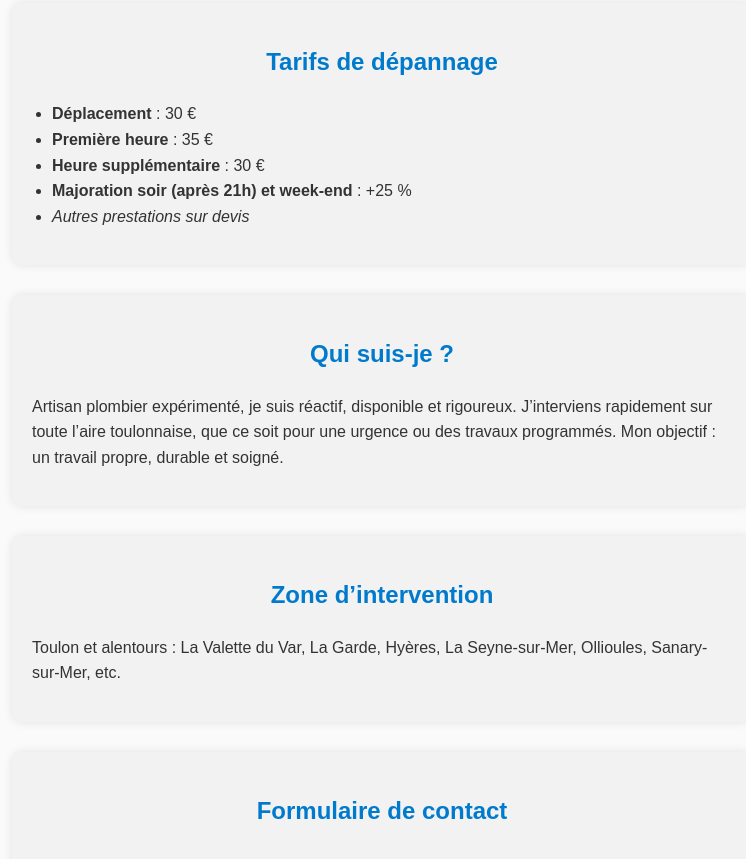
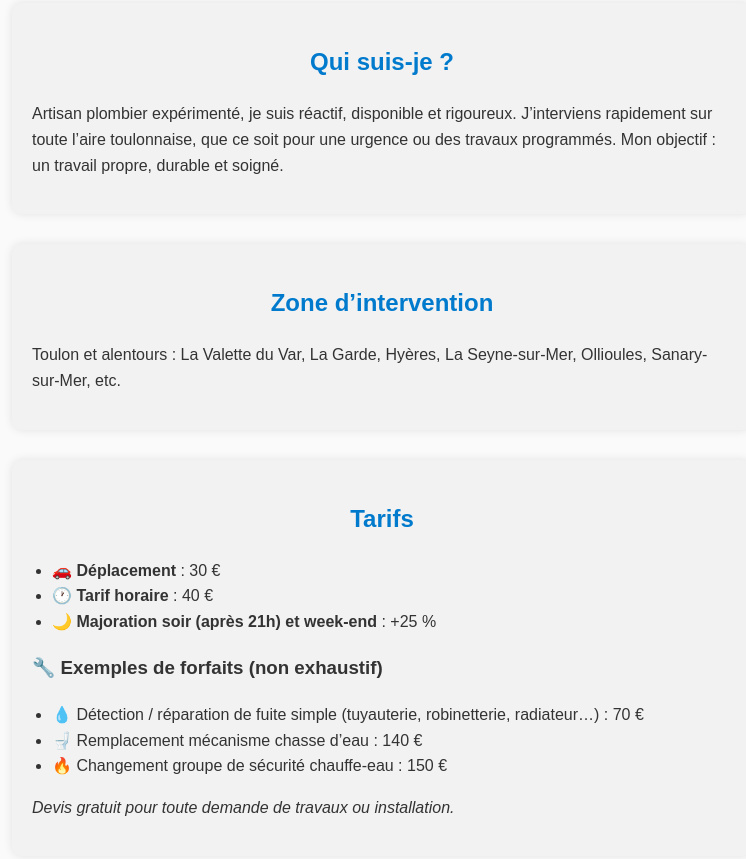
Before and after one commit to kevindebailleul/debailleulplomberie, a plain HTML site: page index.html in a window 1280 px wide. Shown: the part 639-1498 px from the top of the page, without its empty margins (258-1004 px from the left). Drawn offline with Linux system fonts and the light colour scheme.

Commit message:
Update index.html
modification tarifs

```diff
--- a/index.html
+++ b/index.html
@@ -3,8 +3,8 @@
 <head>
   <meta charset="UTF-8" />
   <meta name="viewport" content="width=device-width, initial-scale=1" />
-  <meta name="description" content="Plombier à Toulon : dépannage plomberie 24h/24, rénovation, petits travaux. Tarifs clairs : déplacement 30€, première heure 35€. Devis gratuit." />
-  <meta name="keywords" content="plombier Toulon, dépannage plomberie, urgence fuite eau, tarifs plombier Toulon, artisan plombier, debailleul plomberie, intervention rapide, remplacement chasse d'eau, robinet gaz, rénovation plomberie">
+  <meta name="description" content="Plombier à Toulon : dépannage plomberie 24h/24, rénovation, petits travaux. Tarifs clairs : déplacement 30€, tarif horaire 40€. Exemples de forfaits." />
+  <meta name="keywords" content="plombier Toulon, dépannage plomberie, fuite eau, tarifs plombier, artisan Toulon, debailleul plomberie, urgence plomberie, remplacement chasse d'eau, chauffe-eau">
   <title>Kevin Debailleul - Artisan Plombier à Toulon</title>
   <style>
     body {
@@ -84,17 +84,6 @@
   </div>
 
   <div class="section">
-    <h2>Tarifs de dépannage</h2>
-    <ul>
-      <li><strong>Déplacement</strong> : 30 €</li>
-      <li><strong>Première heure</strong> : 35 €</li>
-      <li><strong>Heure supplémentaire</strong> : 30 €</li>
-      <li><strong>Majoration soir (après 21h) et week-end</strong> : +25 %</li>
-      <li><em>Autres prestations sur devis</em></li>
-    </ul>
-  </div>
-
-  <div class="section">
     <h2>Qui suis-je ?</h2>
     <p>
       Artisan plombier expérimenté, je suis réactif, disponible et rigoureux. J’interviens rapidement sur toute l’aire toulonnaise, que ce soit pour une urgence ou des travaux programmés. Mon objectif : un travail propre, durable et soigné.
@@ -106,6 +95,24 @@
     <p>
       Toulon et alentours : La Valette du Var, La Garde, Hyères, La Seyne-sur-Mer, Ollioules, Sanary-sur-Mer, etc.
     </p>
+  </div>
+
+  <div class="section">
+    <h2>Tarifs</h2>
+    <ul>
+      <li>🚗 <strong>Déplacement</strong> : 30 €</li>
+      <li>🕐 <strong>Tarif horaire</strong> : 40 €</li>
+      <li>🌙 <strong>Majoration soir (après 21h) et week-end</strong> : +25 %</li>
+    </ul>
+
+    <h3>🔧 Exemples de forfaits (non exhaustif)</h3>
+    <ul>
+      <li>💧 Détection / réparation de fuite simple (tuyauterie, robinetterie, radiateur…) : 70 €</li>
+      <li>🚽 Remplacement mécanisme chasse d’eau : 140 €</li>
+      <li>🔥 Changement groupe de sécurité chauffe-eau : 150 €</li>
+    </ul>
+
+    <p><em>Devis gratuit pour toute demande de travaux ou installation.</em></p>
   </div>
 
   <div class="section">
```
